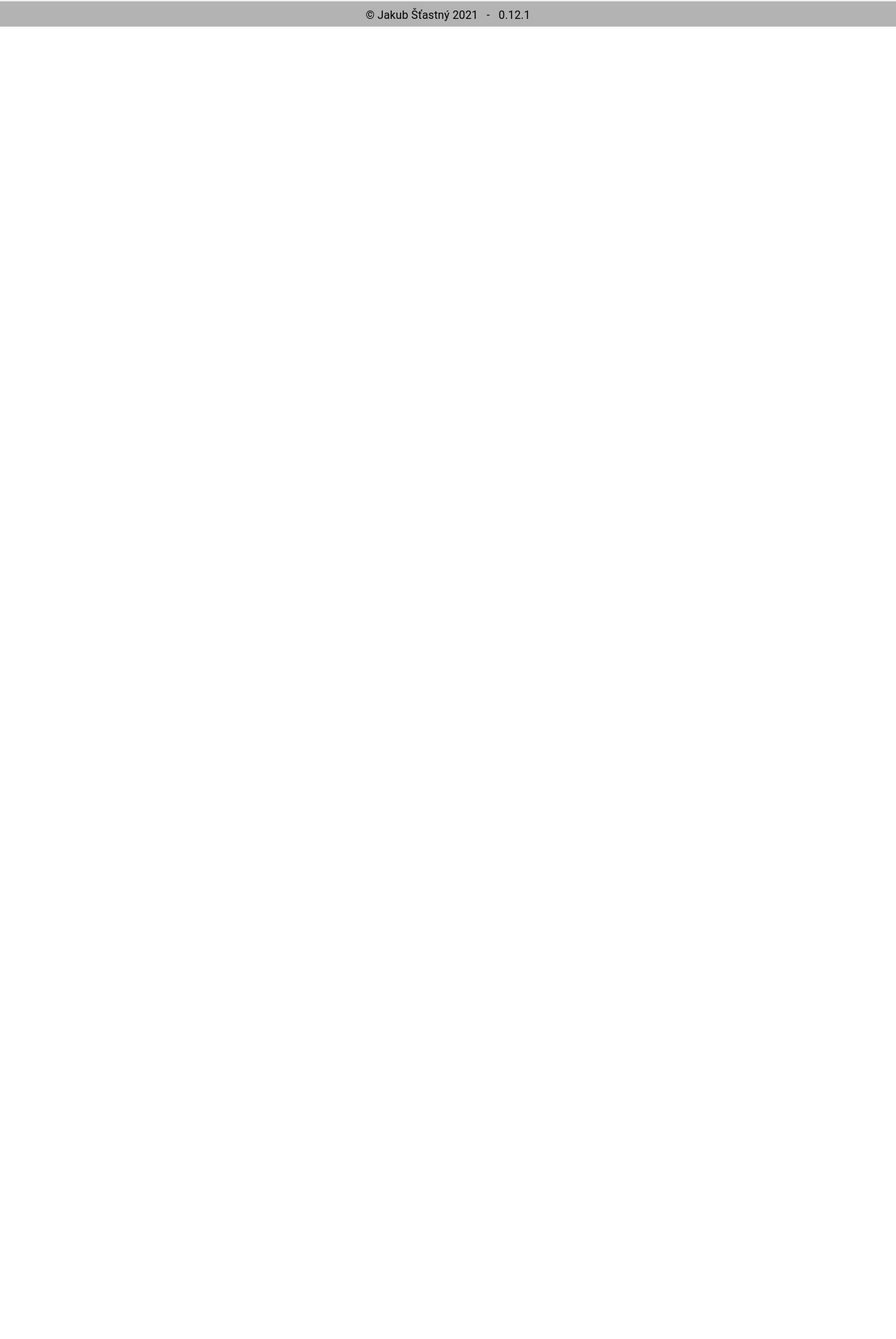
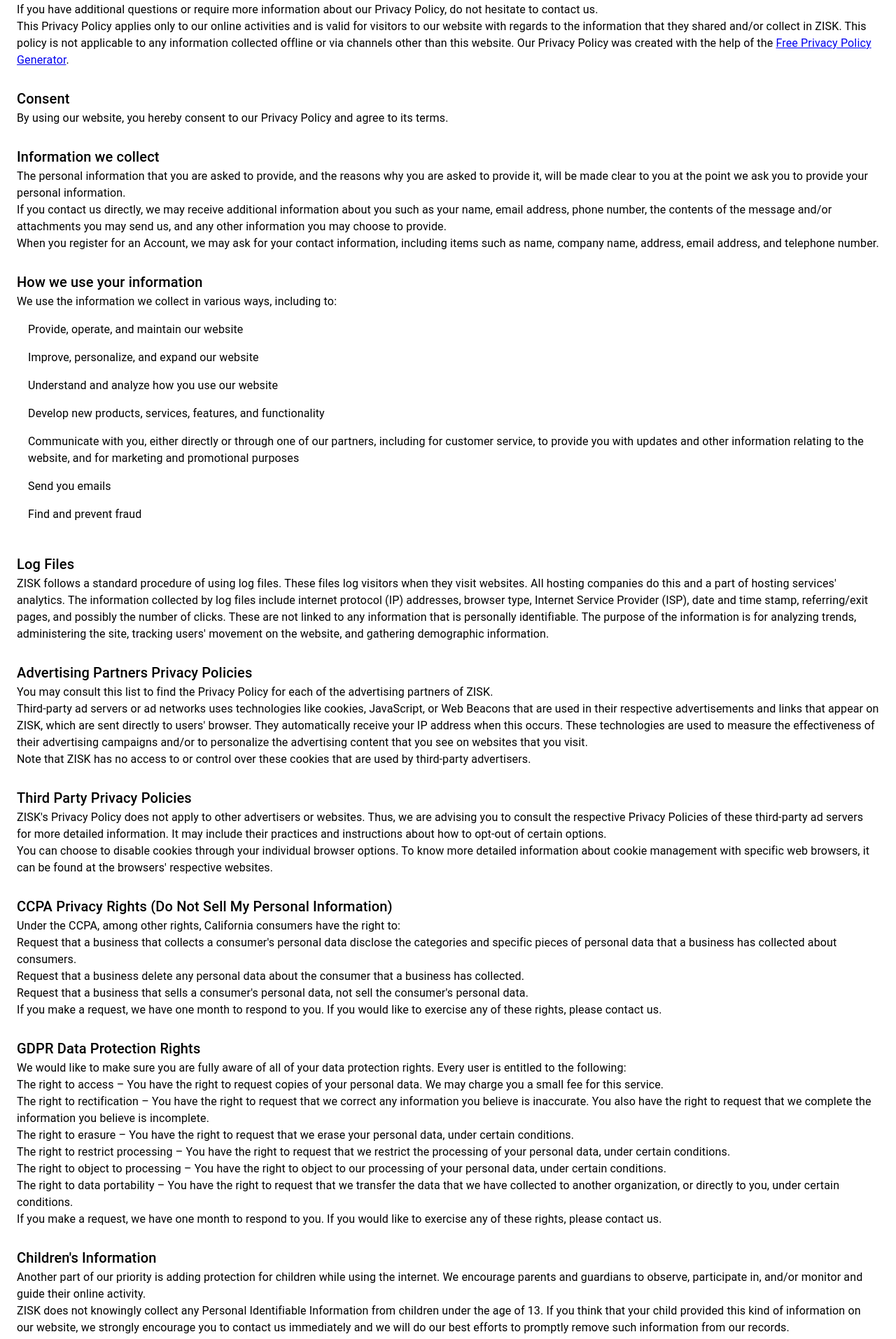
Before and after one commit to ZISK-Organization/web-frontend, a React (Create React App) app: page /PrivacyPolicy in a window 1280 px wide. Shown: the part 347-2260 px from the top of the page at 70% size. Before the commit the page ends 800 px from the top, so only its background shows below. Built offline with nearby package versions, Linux system fonts and the light colour scheme.

Commit message:
+ privacy policy

```diff
--- a/package.json
+++ b/package.json
@@ -1,6 +1,6 @@
 {
   "name": "zisk",
-  "version": "0.12.1",
+  "version": "0.13.0",
   "private": true,
   "dependencies": {
     "@auth0/auth0-react": "^1.5.0",
--- a/src/App.tsx
+++ b/src/App.tsx
@@ -13,6 +13,7 @@
 import LoginRedirect from "./Pages/Profile/LoginRedirect";
 import Profile from "./Pages/Profile/Profile";
 import TutorialsCategory from "./Pages/TutorialsCategory/TutorialsCategory";
+import PrivacyPolicy from "./Pages/PrivacyPolicy/PrivacyPolicy";
 
 interface IdParams {
   id: string;
@@ -48,6 +49,8 @@
         <Route path="/Discussion" exact component={Discussion} />
         <Route path="/Profile" exact component={Profile} />
 
+        <Route path="/PrivacyPolicy" exact component={PrivacyPolicy} />
+
         <Route path="/loginRedirect" exact component={LoginRedirect} />
         <Route component={Error404} />
       </Switch>
--- /dev/null
+++ b/src/Pages/PrivacyPolicy/PrivacyPolicy.tsx
@@ -0,0 +1,167 @@
+import React from "react";
+import { Container, List, ListItem, Typography } from "@material-ui/core";
+
+export default function PrivacyPolicy() {
+  return (
+    <Container maxWidth="xl">
+      <Typography variant="h4">Privacy Policy for ZISK</Typography>
+      <br />
+      <Typography>
+        At ZISK, accessible from https://zisk-go.com/, one of our main priorities is the privacy of our visitors. This Privacy
+        Policy document contains types of information that is collected and recorded by ZISK and how we use it.
+      </Typography>
+      <Typography>
+        If you have additional questions or require more information about our Privacy Policy, do not hesitate to contact us.
+      </Typography>
+      <Typography>
+        This Privacy Policy applies only to our online activities and is valid for visitors to our website with regards to the
+        information that they shared and/or collect in ZISK. This policy is not applicable to any information collected offline
+        or via channels other than this website. Our Privacy Policy was created with the help of the{" "}
+        <a href="https://www.privacypolicygenerator.info">Free Privacy Policy Generator</a>.
+      </Typography>
+      <br />
+      <Typography variant="h6">Consent</Typography>
+      <Typography>By using our website, you hereby consent to our Privacy Policy and agree to its terms.</Typography>
+      <br />
+      <Typography variant="h6">Information we collect</Typography>
+      <Typography>
+        The personal information that you are asked to provide, and the reasons why you are asked to provide it, will be made
+        clear to you at the point we ask you to provide your personal information.
+      </Typography>
+      <Typography>
+        If you contact us directly, we may receive additional information about you such as your name, email address, phone
+        number, the contents of the message and/or attachments you may send us, and any other information you may choose to
+        provide.
+      </Typography>
+      <Typography>
+        When you register for an Account, we may ask for your contact information, including items such as name, company name,
+        address, email address, and telephone number.
+      </Typography>
+      <br />
+      <Typography variant="h6">How we use your information</Typography>
+      <Typography>We use the information we collect in various ways, including to:</Typography>
+      <List>
+        <ListItem>
+          <Typography>Provide, operate, and maintain our website</Typography>
+        </ListItem>
+        <ListItem>
+          <Typography>Improve, personalize, and expand our website</Typography>
+        </ListItem>
+        <ListItem>
+          <Typography>Understand and analyze how you use our website</Typography>
+        </ListItem>
+        <ListItem>
+          <Typography>Develop new products, services, features, and functionality</Typography>
+        </ListItem>
+        <ListItem>
+          <Typography>
+            Communicate with you, either directly or through one of our partners, including for customer service, to provide you
+            with updates and other information relating to the website, and for marketing and promotional purposes
+          </Typography>
+        </ListItem>
+        <ListItem>
+          <Typography>Send you emails</Typography>
+        </ListItem>
+        <ListItem>
+          <Typography>Find and prevent fraud</Typography>
+        </ListItem>
+      </List>
+      <br />
+      <Typography variant="h6">Log Files</Typography>
+      <Typography>
+        ZISK follows a standard procedure of using log files. These files log visitors when they visit websites. All hosting
+        companies do this and a part of hosting services' analytics. The information collected by log files include internet
+        protocol (IP) addresses, browser type, Internet Service Provider (ISP), date and time stamp, referring/exit pages, and
+        possibly the number of clicks. These are not linked to any information that is personally identifiable. The purpose of
+        the information is for analyzing trends, administering the site, tracking users' movement on the website, and gathering
+        demographic information.
+      </Typography>
+      <br />
+      <Typography variant="h6">Advertising Partners Privacy Policies</Typography>
+      <Typography>
+        You may consult this list to find the Privacy Policy for each of the advertising partners of ZISK.
+      </Typography>
+      <Typography>
+        Third-party ad servers or ad networks uses technologies like cookies, JavaScript, or Web Beacons that are used in their
+        respective advertisements and links that appear on ZISK, which are sent directly to users' browser. They automatically
+        receive your IP address when this occurs. These technologies are used to measure the effectiveness of their advertising
+        campaigns and/or to personalize the advertising content that you see on websites that you visit.
+      </Typography>
+      <Typography>
+        Note that ZISK has no access to or control over these cookies that are used by third-party advertisers.
+      </Typography>
+      <br />
+      <Typography variant="h6">Third Party Privacy Policies</Typography>
+      <Typography>
+        ZISK's Privacy Policy does not apply to other advertisers or websites. Thus, we are advising you to consult the
+        respective Privacy Policies of these third-party ad servers for more detailed information. It may include their
+        practices and instructions about how to opt-out of certain options.{" "}
+      </Typography>
+      <Typography>
+        You can choose to disable cookies through your individual browser options. To know more detailed information about
+        cookie management with specific web browsers, it can be found at the browsers' respective websites.
+      </Typography>
+      <br />
+      <Typography variant="h6">CCPA Privacy Rights (Do Not Sell My Personal Information)</Typography>
+      <Typography>Under the CCPA, among other rights, California consumers have the right to:</Typography>
+      <Typography>
+        Request that a business that collects a consumer's personal data disclose the categories and specific pieces of personal
+        data that a business has collected about consumers.
+      </Typography>
+      <Typography>
+        Request that a business delete any personal data about the consumer that a business has collected.
+      </Typography>
+      <Typography>
+        Request that a business that sells a consumer's personal data, not sell the consumer's personal data.
+      </Typography>
+      <Typography>
+        If you make a request, we have one month to respond to you. If you would like to exercise any of these rights, please
+        contact us.
+      </Typography>
+      <br />
+      <Typography variant="h6">GDPR Data Protection Rights</Typography>
+      <Typography>
+        We would like to make sure you are fully aware of all of your data protection rights. Every user is entitled to the
+        following:
+      </Typography>
+      <Typography>
+        The right to access – You have the right to request copies of your personal data. We may charge you a small fee for this
+        service.
+      </Typography>
+      <Typography>
+        The right to rectification – You have the right to request that we correct any information you believe is inaccurate.
+        You also have the right to request that we complete the information you believe is incomplete.
+      </Typography>
+      <Typography>
+        The right to erasure – You have the right to request that we erase your personal data, under certain conditions.
+      </Typography>
+      <Typography>
+        The right to restrict processing – You have the right to request that we restrict the processing of your personal data,
+        under certain conditions.
+      </Typography>
+      <Typography>
+        The right to object to processing – You have the right to object to our processing of your personal data, under certain
+        conditions.
+      </Typography>
+      <Typography>
+        The right to data portability – You have the right to request that we transfer the data that we have collected to
+        another organization, or directly to you, under certain conditions.
+      </Typography>
+      <Typography>
+        If you make a request, we have one month to respond to you. If you would like to exercise any of these rights, please
+        contact us.
+      </Typography>
+      <br />
+      <Typography variant="h6">Children's Information</Typography>
+      <Typography>
+        Another part of our priority is adding protection for children while using the internet. We encourage parents and
+        guardians to observe, participate in, and/or monitor and guide their online activity.
+      </Typography>
+      <Typography>
+        ZISK does not knowingly collect any Personal Identifiable Information from children under the age of 13. If you think
+        that your child provided this kind of information on our website, we strongly encourage you to contact us immediately
+        and we will do our best efforts to promptly remove such information from our records.
+      </Typography>
+    </Container>
+  );
+}
```
